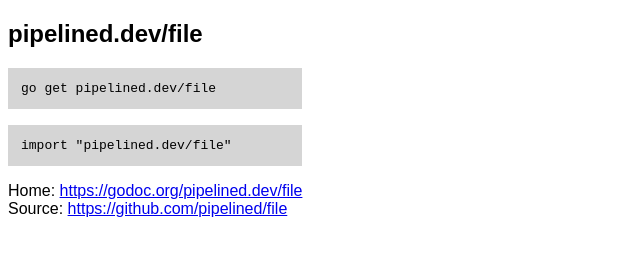
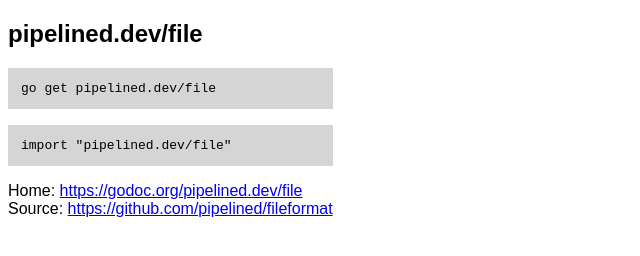
Before and after one commit to pipelined/pipelined.dev, a plain HTML site: page vangen/file/index.html in a window 1280 px wide. Shown: the whole page, without its empty margins (0-640 px from the left). Drawn offline with Linux system fonts and the light colour scheme.

Commit message:
use new repo for file

```diff
--- a/vangen.json
+++ b/vangen.json
@@ -11,7 +11,7 @@
     },
     {
       "prefix": "file",
-      "url": "https://github.com/pipelined/file"
+      "url": "https://github.com/pipelined/fileformat"
     },
     {
       "prefix": "flac",
--- a/vangen/file/index.html
+++ b/vangen/file/index.html
@@ -3,8 +3,8 @@
 <head>
 <meta charset="utf-8">
 <title>pipelined.dev/file</title>
-<meta name="go-import" content="pipelined.dev/file git https://github.com/pipelined/file">
-<meta name="go-source" content="pipelined.dev/file https://github.com/pipelined/file https://github.com/pipelined/file/tree/master{/dir} https://github.com/pipelined/file/blob/master{/dir}/{file}#L{line}">
+<meta name="go-import" content="pipelined.dev/file git https://github.com/pipelined/fileformat">
+<meta name="go-source" content="pipelined.dev/file https://github.com/pipelined/fileformat https://github.com/pipelined/fileformat/tree/master{/dir} https://github.com/pipelined/fileformat/blob/master{/dir}/{file}#L{line}">
 <style>
 * { font-family: sans-serif; }
 body { margin-top: 0; }
@@ -19,7 +19,7 @@ ul { margin-top: 16px; margin-bottom: 16px; }
 <code>go get pipelined.dev/file</code>
 <code>import "pipelined.dev/file"</code>
 Home: <a href="https://godoc.org/pipelined.dev/file">https://godoc.org/pipelined.dev/file</a><br/>
-Source: <a href="https://github.com/pipelined/file">https://github.com/pipelined/file</a><br/>
+Source: <a href="https://github.com/pipelined/fileformat">https://github.com/pipelined/fileformat</a><br/>
 </div>
 </body>
 </html>
```
